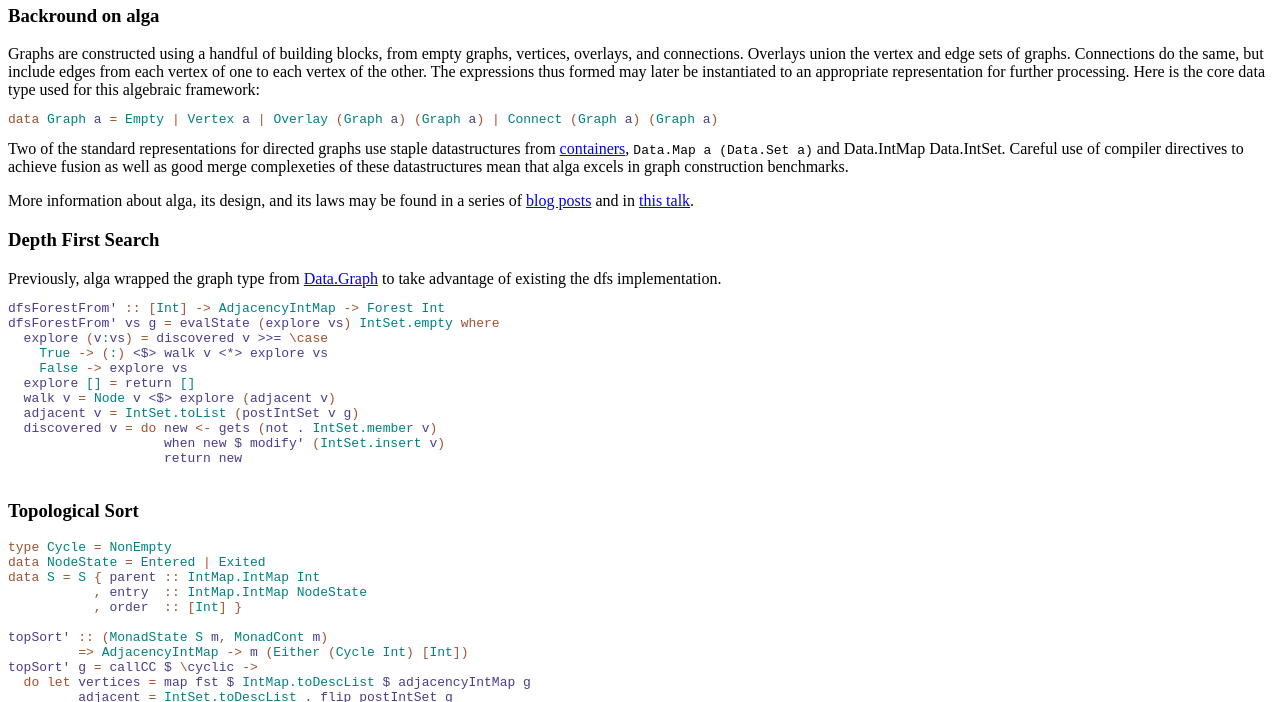
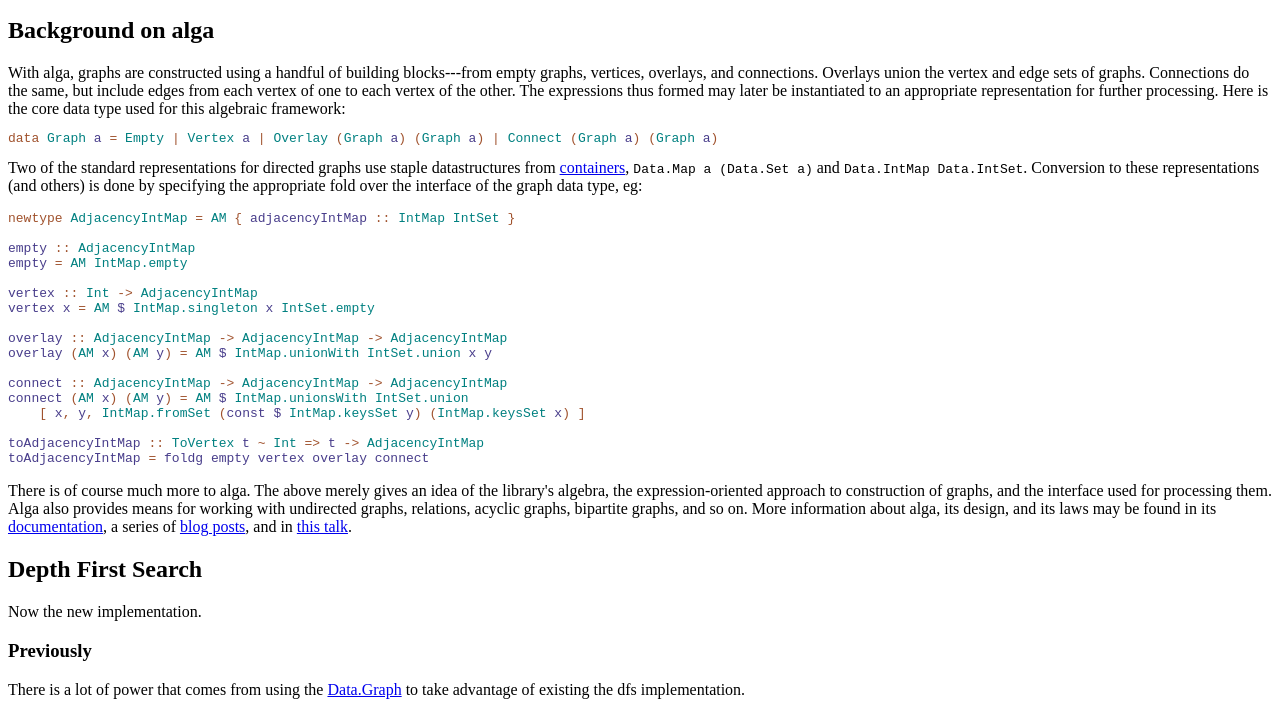
Before and after one commit to jitwit/jitwit.github.io, a plain HTML site: page dfs-alga.html in a window 1280 px wide. Shown: the part 123-825 px from the top of the page. Drawn offline with Linux system fonts and the light colour scheme.

Commit message:
progressing minorly

```diff
--- a/dfs-alga.html
+++ b/dfs-alga.html
@@ -1,20 +1,41 @@
-<html><head><link rel='stylesheet' type='text/css' href='haskell.css'/><meta charset='UTF-8'/><title>DFS Alga</title></head><body><h2>Expressing graph searches in haskell</h2><p><section>Recently, I helped contribute to <a href='https://github.com/snowleopard/alga'>alga</a>, a fun haskell library for working with graphs developed by
+<html><head><link rel='stylesheet' type='text/css' href='css/haskell.css'/><meta charset='UTF-8'/><title>DFS Alga</title></head><body><h1>Expressing graph searches in haskell</h1><p><section>Recently, I helped contribute to <a href='https://github.com/snowleopard/alga'>alga</a>, a fun haskell library for working with graphs developed by
 Andrey Mokhov. My first contribution implemented breadth first
 search. The second took ideas from the first to improve the existing
 implementations of depth first search and topological sort. This post
 describes the implementations and how haskell lends itself well to the
-expression of these classic algorithms.</section></p><h3>Backround on alga</h3><p><section>Graphs are constructed using a handful of building blocks, from
-empty graphs, vertices, overlays, and connections. Overlays union the
-vertex and edge sets of graphs. Connections do the same, but include
-edges from each vertex of one to each vertex of the other. The
-expressions thus formed may later be instantiated to an appropriate
-representation for further processing. Here is the core data type used
-for this algebraic framework: <pre><span class='hs-keyword'>data</span> <span class='hs-conid'>Graph</span> <span class='hs-varid'>a</span> <span class='hs-keyglyph'>=</span> <span class='hs-conid'>Empty</span> <span class='hs-keyglyph'>|</span> <span class='hs-conid'>Vertex</span> <span class='hs-varid'>a</span> <span class='hs-keyglyph'>|</span> <span class='hs-conid'>Overlay</span> <span class='hs-layout'>(</span><span class='hs-conid'>Graph</span> <span class='hs-varid'>a</span><span class='hs-layout'>)</span> <span class='hs-layout'>(</span><span class='hs-conid'>Graph</span> <span class='hs-varid'>a</span><span class='hs-layout'>)</span> <span class='hs-keyglyph'>|</span> <span class='hs-conid'>Connect</span> <span class='hs-layout'>(</span><span class='hs-conid'>Graph</span> <span class='hs-varid'>a</span><span class='hs-layout'>)</span> <span class='hs-layout'>(</span><span class='hs-conid'>Graph</span> <span class='hs-varid'>a</span><span class='hs-layout'>)</span></pre>Two of the standard representations for directed graphs use
-staple datastructures from <a href='http://hackage.haskell.org/package/containers-0.6.2.1'>containers</a>, <tt>Data.Map a (Data.Set a)</tt> and Data.IntMap Data.IntSet. Careful use of compiler directives
-to achieve fusion as well as good merge complexeties of these
-datastructures mean that alga excels in graph construction
-benchmarks.</section></p><p><section> More information about alga, its design, and its laws may be
-found in a series of <a href='https://github.com/snowleopard/alga#blog-posts'>blog posts</a> and in <a href='https://www.youtube.com/watch?v=EdQGLewU-8k'>this talk</a>.</section></p><h3>Depth First Search</h3>Previously, alga wrapped the graph type from <a href='http://hackage.haskell.org/package/containers-0.6.2.1/docs/Data-Graph.html'>Data.Graph</a> to take advantage of existing the dfs implementation.<pre>
+expression of these classic algorithms.</section></p><h2>Background on alga</h2><p><section>With alga, graphs are constructed using a handful of building
+blocks---from empty graphs, vertices, overlays, and
+connections. Overlays union the vertex and edge sets of
+graphs. Connections do the same, but include edges from each vertex of
+one to each vertex of the other. The expressions thus formed may later
+be instantiated to an appropriate representation for further
+processing. Here is the core data type used for this algebraic
+framework: <pre><span class='hs-keyword'>data</span> <span class='hs-conid'>Graph</span> <span class='hs-varid'>a</span> <span class='hs-keyglyph'>=</span> <span class='hs-conid'>Empty</span> <span class='hs-keyglyph'>|</span> <span class='hs-conid'>Vertex</span> <span class='hs-varid'>a</span> <span class='hs-keyglyph'>|</span> <span class='hs-conid'>Overlay</span> <span class='hs-layout'>(</span><span class='hs-conid'>Graph</span> <span class='hs-varid'>a</span><span class='hs-layout'>)</span> <span class='hs-layout'>(</span><span class='hs-conid'>Graph</span> <span class='hs-varid'>a</span><span class='hs-layout'>)</span> <span class='hs-keyglyph'>|</span> <span class='hs-conid'>Connect</span> <span class='hs-layout'>(</span><span class='hs-conid'>Graph</span> <span class='hs-varid'>a</span><span class='hs-layout'>)</span> <span class='hs-layout'>(</span><span class='hs-conid'>Graph</span> <span class='hs-varid'>a</span><span class='hs-layout'>)</span></pre>Two of the standard representations for directed graphs use
+staple datastructures from <a href='http://hackage.haskell.org/package/containers-0.6.2.1'>containers</a>, <tt>Data.Map a (Data.Set a)</tt> and <tt>Data.IntMap Data.IntSet</tt>. Conversion to these representations (and others) is done by
+specifying the appropriate fold over the interface of the graph data
+type, eg:</section></p><pre>
+<span class='hs-keyword'>newtype</span> <span class='hs-conid'>AdjacencyIntMap</span> <span class='hs-keyglyph'>=</span> <span class='hs-conid'>AM</span> <span class='hs-layout'>{</span> <span class='hs-varid'>adjacencyIntMap</span> <span class='hs-keyglyph'>::</span> <span class='hs-conid'>IntMap</span> <span class='hs-conid'>IntSet</span> <span class='hs-layout'>}</span>
+
+<span class='hs-definition'>empty</span> <span class='hs-keyglyph'>::</span> <span class='hs-conid'>AdjacencyIntMap</span>
+<span class='hs-definition'>empty</span> <span class='hs-keyglyph'>=</span> <span class='hs-conid'>AM</span> <span class='hs-conid'>IntMap.empty</span>
+
+<span class='hs-definition'>vertex</span> <span class='hs-keyglyph'>::</span> <span class='hs-conid'>Int</span> <span class='hs-keyglyph'>-&gt;</span> <span class='hs-conid'>AdjacencyIntMap</span>
+<span class='hs-definition'>vertex</span> <span class='hs-varid'>x</span> <span class='hs-keyglyph'>=</span> <span class='hs-conid'>AM</span> <span class='hs-varop'>$</span> <span class='hs-conid'>IntMap.singleton</span> <span class='hs-varid'>x</span> <span class='hs-conid'>IntSet.empty</span>
+
+<span class='hs-definition'>overlay</span> <span class='hs-keyglyph'>::</span> <span class='hs-conid'>AdjacencyIntMap</span> <span class='hs-keyglyph'>-&gt;</span> <span class='hs-conid'>AdjacencyIntMap</span> <span class='hs-keyglyph'>-&gt;</span> <span class='hs-conid'>AdjacencyIntMap</span>
+<span class='hs-definition'>overlay</span> <span class='hs-layout'>(</span><span class='hs-conid'>AM</span> <span class='hs-varid'>x</span><span class='hs-layout'>)</span> <span class='hs-layout'>(</span><span class='hs-conid'>AM</span> <span class='hs-varid'>y</span><span class='hs-layout'>)</span> <span class='hs-keyglyph'>=</span> <span class='hs-conid'>AM</span> <span class='hs-varop'>$</span> <span class='hs-conid'>IntMap.unionWith</span> <span class='hs-conid'>IntSet.union</span> <span class='hs-varid'>x</span> <span class='hs-varid'>y</span>
+
+<span class='hs-definition'>connect</span> <span class='hs-keyglyph'>::</span> <span class='hs-conid'>AdjacencyIntMap</span> <span class='hs-keyglyph'>-&gt;</span> <span class='hs-conid'>AdjacencyIntMap</span> <span class='hs-keyglyph'>-&gt;</span> <span class='hs-conid'>AdjacencyIntMap</span>
+<span class='hs-definition'>connect</span> <span class='hs-layout'>(</span><span class='hs-conid'>AM</span> <span class='hs-varid'>x</span><span class='hs-layout'>)</span> <span class='hs-layout'>(</span><span class='hs-conid'>AM</span> <span class='hs-varid'>y</span><span class='hs-layout'>)</span> <span class='hs-keyglyph'>=</span> <span class='hs-conid'>AM</span> <span class='hs-varop'>$</span> <span class='hs-conid'>IntMap.unionsWith</span> <span class='hs-conid'>IntSet.union</span>
+    <span class='hs-keyglyph'>[</span> <span class='hs-varid'>x</span><span class='hs-layout'>,</span> <span class='hs-varid'>y</span><span class='hs-layout'>,</span> <span class='hs-conid'>IntMap.fromSet</span> <span class='hs-layout'>(</span><span class='hs-varid'>const</span> <span class='hs-varop'>$</span> <span class='hs-conid'>IntMap.keysSet</span> <span class='hs-varid'>y</span><span class='hs-layout'>)</span> <span class='hs-layout'>(</span><span class='hs-conid'>IntMap.keysSet</span> <span class='hs-varid'>x</span><span class='hs-layout'>)</span> <span class='hs-keyglyph'>]</span>
+
+<span class='hs-definition'>toAdjacencyIntMap</span> <span class='hs-keyglyph'>::</span> <span class='hs-conid'>ToVertex</span> <span class='hs-varid'>t</span> <span class='hs-keyglyph'>~</span> <span class='hs-conid'>Int</span> <span class='hs-keyglyph'>=&gt;</span> <span class='hs-varid'>t</span> <span class='hs-keyglyph'>-&gt;</span> <span class='hs-conid'>AdjacencyIntMap</span>
+<span class='hs-definition'>toAdjacencyIntMap</span> <span class='hs-keyglyph'>=</span> <span class='hs-varid'>foldg</span> <span class='hs-varid'>empty</span> <span class='hs-varid'>vertex</span> <span class='hs-varid'>overlay</span> <span class='hs-varid'>connect</span></pre><p><section>There is of course much more to alga. The above merely gives an
+idea of the library's algebra, the expression-oriented approach to
+construction of graphs, and the interface used for processing
+them. Alga also provides means for working with undirected graphs,
+relations, acyclic graphs, bipartite graphs, and so on. More information about alga, its design, and its laws may be
+found in its <a href='http://hackage.haskell.org/package/algebraic-graphs'>documentation</a>, a series of <a href='https://github.com/snowleopard/alga#blog-posts'>blog posts</a>, and in <a href='https://www.youtube.com/watch?v=EdQGLewU-8k'>this talk</a>.</section></p><h2>Depth First Search</h2>Now the new implementation.<h3>Previously</h3>There is a lot of power that comes from using the <a href='http://hackage.haskell.org/package/containers-0.6.2.1/docs/Data-Graph.html'>Data.Graph</a> to take advantage of existing the dfs implementation.<pre>
 <span class='hs-definition'>dfsForestFrom'</span> <span class='hs-keyglyph'>::</span> <span class='hs-keyglyph'>[</span><span class='hs-conid'>Int</span><span class='hs-keyglyph'>]</span> <span class='hs-keyglyph'>-&gt;</span> <span class='hs-conid'>AdjacencyIntMap</span> <span class='hs-keyglyph'>-&gt;</span> <span class='hs-conid'>Forest</span> <span class='hs-conid'>Int</span>
 <span class='hs-definition'>dfsForestFrom'</span> <span class='hs-varid'>vs</span> <span class='hs-varid'>g</span> <span class='hs-keyglyph'>=</span> <span class='hs-varid'>evalState</span> <span class='hs-layout'>(</span><span class='hs-varid'>explore</span> <span class='hs-varid'>vs</span><span class='hs-layout'>)</span> <span class='hs-conid'>IntSet.empty</span> <span class='hs-keyword'>where</span>
   <span class='hs-varid'>explore</span> <span class='hs-layout'>(</span><span class='hs-varid'>v</span><span class='hs-conop'>:</span><span class='hs-varid'>vs</span><span class='hs-layout'>)</span> <span class='hs-keyglyph'>=</span> <span class='hs-varid'>discovered</span> <span class='hs-varid'>v</span> <span class='hs-varop'>&gt;&gt;=</span> <span class='hs-keyglyph'>\</span><span class='hs-keyword'>case</span>
@@ -25,8 +46,7 @@ found in a series of <a href='https://github.com/snowleopard/alga#blog-posts'>bl
   <span class='hs-varid'>adjacent</span> <span class='hs-varid'>v</span> <span class='hs-keyglyph'>=</span> <span class='hs-conid'>IntSet.toList</span> <span class='hs-layout'>(</span><span class='hs-varid'>postIntSet</span> <span class='hs-varid'>v</span> <span class='hs-varid'>g</span><span class='hs-layout'>)</span>
   <span class='hs-varid'>discovered</span> <span class='hs-varid'>v</span> <span class='hs-keyglyph'>=</span> <span class='hs-keyword'>do</span> <span class='hs-varid'>new</span> <span class='hs-keyglyph'>&lt;-</span> <span class='hs-varid'>gets</span> <span class='hs-layout'>(</span><span class='hs-varid'>not</span> <span class='hs-varop'>.</span> <span class='hs-conid'>IntSet.member</span> <span class='hs-varid'>v</span><span class='hs-layout'>)</span>
                     <span class='hs-varid'>when</span> <span class='hs-varid'>new</span> <span class='hs-varop'>$</span> <span class='hs-varid'>modify'</span> <span class='hs-layout'>(</span><span class='hs-conid'>IntSet.insert</span> <span class='hs-varid'>v</span><span class='hs-layout'>)</span>
-                    <span class='hs-varid'>return</span> <span class='hs-varid'>new</span>
-     </pre><h3>Topological Sort</h3><pre>
+                    <span class='hs-varid'>return</span> <span class='hs-varid'>new</span></pre><h2>Topological Sort</h2><pre>
 <span class='hs-keyword'>type</span> <span class='hs-conid'>Cycle</span> <span class='hs-keyglyph'>=</span> <span class='hs-conid'>NonEmpty</span>
 <span class='hs-keyword'>data</span> <span class='hs-conid'>NodeState</span> <span class='hs-keyglyph'>=</span> <span class='hs-conid'>Entered</span> <span class='hs-keyglyph'>|</span> <span class='hs-conid'>Exited</span>
 <span class='hs-keyword'>data</span> <span class='hs-conid'>S</span> <span class='hs-keyglyph'>=</span> <span class='hs-conid'>S</span> <span class='hs-layout'>{</span> <span class='hs-varid'>parent</span> <span class='hs-keyglyph'>::</span> <span class='hs-conid'>IntMap.IntMap</span> <span class='hs-conid'>Int</span>
@@ -61,5 +81,4 @@ found in a series of <a href='https://github.com/snowleopard/alga#blog-posts'>bl
     <span class='hs-varid'>retrace</span> <span class='hs-varid'>curr</span> <span class='hs-varid'>head</span> <span class='hs-varid'>parent</span> <span class='hs-keyglyph'>=</span> <span class='hs-varid'>aux</span> <span class='hs-layout'>(</span><span class='hs-varid'>curr</span> <span class='hs-conop'>:|</span> <span class='hs-conid'>[]</span><span class='hs-layout'>)</span> <span class='hs-keyword'>where</span>
       <span class='hs-varid'>aux</span> <span class='hs-varid'>xs</span><span class='hs-keyglyph'>@</span><span class='hs-layout'>(</span><span class='hs-varid'>curr</span> <span class='hs-conop'>:|</span> <span class='hs-keyword'>_</span><span class='hs-layout'>)</span>
         <span class='hs-keyglyph'>|</span> <span class='hs-varid'>head</span> <span class='hs-varop'>==</span> <span class='hs-varid'>curr</span> <span class='hs-keyglyph'>=</span> <span class='hs-varid'>xs</span>
-        <span class='hs-keyglyph'>|</span> <span class='hs-varid'>otherwise</span> <span class='hs-keyglyph'>=</span> <span class='hs-varid'>aux</span> <span class='hs-layout'>(</span><span class='hs-varid'>parent</span> <span class='hs-conid'>IntMap</span><span class='hs-varop'>.!</span> <span class='hs-varid'>curr</span> <span class='hs-varop'>&lt;|</span> <span class='hs-varid'>xs</span><span class='hs-layout'>)</span>
-              </pre></body></html>
+        <span class='hs-keyglyph'>|</span> <span class='hs-varid'>otherwise</span> <span class='hs-keyglyph'>=</span> <span class='hs-varid'>aux</span> <span class='hs-layout'>(</span><span class='hs-varid'>parent</span> <span class='hs-conid'>IntMap</span><span class='hs-varop'>.!</span> <span class='hs-varid'>curr</span> <span class='hs-varop'>&lt;|</span> <span class='hs-varid'>xs</span><span class='hs-layout'>)</span></pre></body></html>
```
Also changed, not shown: css/haskell.css (renamed from haskell.css), 4 other files.
